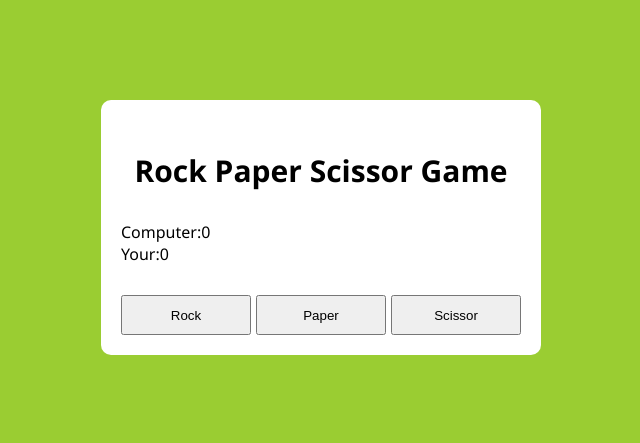
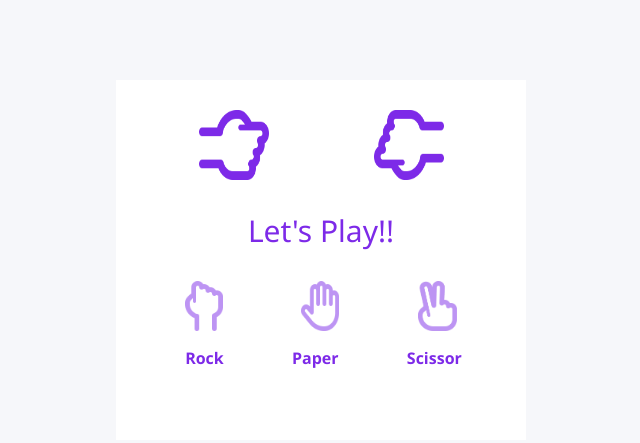
Before and after one commit to SyedMughisHussain/Web-Projects, a website: page Rock Paper Scissor Game/index.html in a window 1280 px wide. Shown: the whole page, without its empty margins (319-959 px from the left). Drawn offline with Linux system fonts and the light colour scheme.

Commit message:
Rock Paper Scissors game made

```diff
--- a/Rock Paper Scissor Game/index.html
+++ b/Rock Paper Scissor Game/index.html
@@ -4,34 +4,30 @@
     <meta charset="UTF-8">
     <meta name="viewport" content="width=device-width, initial-scale=1.0">
     <link rel="stylesheet" href="./style.css">
-    <title>Rock Paper Scissor</title>
+    <title>Document</title>
 </head>
 <body>
     <div class="container">
-        <p class="head">Rock Paper Scissor Game</p>
-        <div class="computer score">
-           <span>Computer:</span>
-           <span>0</span>
-        </div>
-        <div class="your score">
-            <span>Your:</span>
-           <span>0</span>
-        </div>
-        <div class="buttons">
-            <button onclick="rock()">Rock</button>
-            <button>Paper</button>
-            <button>Scissor</button>
+        <div class="result images">
+            <img class="imageLeft image user" src="./images/rock.png" alt="">
+            <img class="imageRight image computer"  src="./images/rock.png" alt="">
         </div>
         <div class="cont">
-
+            <p class="result string">Let's Play!!</p>
         </div>
-        <div class="result">
-
+        <div class="images">
+            <img src="./images/rock.png" onclick="initGame('rock')" class="image rock" alt="">
+            <img src="./images/paper.png" onclick="initGame('paper')" class="image paper" alt="">
+            <img src="./images/scissors.png" onclick="initGame('scissor')"  class="image scissor" alt="">
+        </div>
+        <div class="text">
+            <p class="color">Rock</p>
+            <p class="color">Paper</p>
+            <p class="color">Scissor</p>
         </div>
 
     </div>
 
-
     <script src="./script.js"></script>
 </body>
 </html>
--- a/Rock Paper Scissor Game/script.js
+++ b/Rock Paper Scissor Game/script.js
@@ -1,24 +1,50 @@
+let userChoice = document.querySelector(".user");
+let computer = document.querySelector(".computer");
+let string = document.querySelector(".string");
 
-let afterButtons = document.querySelector('.cont');
-let result = document.querySelector('.result');
+function random() {
+  let images = [
+    "./images/rock.png",
+    "./images/paper.png",
+    "./images/scissors.png",
+  ];
+  let index = Math.floor(Math.random() * images.length);
+  return [images[index], index];
+}
 
-let yourScore = 0;
-let computerScore = 0;
-
-function rock(){
-    let arr  = ['ROCK','PAPER','SCISSOR'];
-    let index = Math.floor(Math.random() * arr.length);
-    let val = arr[index];
-    let YourChoose = document.createElement('div');
-    YourChoose.innerHTML = `<p>You choose <b>ROCK</b></p>`;
-    afterButtons.appendChild(YourChoose);
-    let compChoose = document.createElement('div');
-    compChoose.innerHTML = `<p>Com choose <b>${val}</b></p>`;
-    afterButtons.appendChild(compChoose);
-    if(val === 'ROCK'){
-        let ele = document.createElement('p');
-        ele.innerHTML = `Draw`;
-        result.appendChild(ele);
+function initGame(choice) {
+  if (choice === "rock") {
+    userChoice.src = "./images/rock.png";
+    let val = random();
+    computer.src = val[0];
+    if (val[1] === 0) {
+      string.innerHTML = "Draw!!";
+    } else if (val[1] === 1) {
+      string.innerHTML = "Cpu Won!!";
+    } else if (val[1] === 2) {
+      string.innerHTML = "User Won!!";
     }
-
+  } else if (choice === "paper") {
+    userChoice.src = "./images/paper.png";
+    let val = random();
+    computer.src = val[0];
+    if (val[1] === 0) {
+      string.innerHTML = "User Won!!";
+    } else if (val[1] === 1) {
+      string.innerHTML = "Draw!!";
+    } else if (val[1] === 2) {
+      string.innerHTML = "Cpu Won!!";
+    }
+  } else if (choice === "scissor") {
+    userChoice.src = "./images/scissors.png";
+    let val = random();
+    computer.src = val[0];
+    if (val[1] === 0) {
+      string.innerHTML = "Cpu Won!!";
+    } else if (val[1] === 1) {
+      string.innerHTML = "User Won!!";
+    } else if (val[1] === 2) {
+      string.innerHTML = "Draw!!";
+    }
+  }
 }
--- a/Rock Paper Scissor Game/style.css
+++ b/Rock Paper Scissor Game/style.css
@@ -1,43 +1,63 @@
 body{
     margin: 0%;
     padding: 0%;
-    background-color: yellowgreen;
+    background-color: #F6F7FA;
     font-family: 'Segoe UI', Tahoma, Geneva, Verdana, sans-serif;
 }
 .container{
-    background-color: white;
-    border-radius: 10px;
-    height: fit-content;
-    width: 400px;
-    margin: 100px auto;
-    padding: 20px;
+    padding: 30px;
+    height: 300px;
+    width: 350px;
+    margin: 80px auto;
+    background-color: #FFFFFF;
 }
-.head{
+.images{
+    display: flex;
+    justify-content: space-around;
+}
+.image{
+    height: 50px;
+    cursor: pointer;
+}
+.imageLeft{
+    height: 70px;
+    width: 70px;
+    transform: rotate(90deg);
+}
+.imageRight{
+    height: 70px;
+    width: 70px;
+    transform: rotate(-90deg);
+}
+.text{
+    display: flex;
+    justify-content: space-around;
+    margin-left: 5px;
+}
+.color{
+    color: #7D2AE8;
     font-weight: bold;
+}
+.string{
+    text-align: center;
     font-size: 30px;
-    text-align: center;
+    color: #7D2AE8;
 }
-.buttons{
-    margin-top: 30px;
-    height: 40px;
-    display: flex;
-    justify-content: space-between;
+.rock{
+    opacity: 0.5;
 }
-.score{
-    display: flex;
+.rock:hover{
+    opacity: 1;
 }
-button{
-    cursor: pointer;
-    /* margin-top: 30px; */
-    width: 130px;
+.paper{
+    opacity: 0.5;
 }
-.yourcChoose{
-    display: flex;
-    margin-top: 10px;
-    margin-left: 120px;
+.paper:hover{
+    opacity: 1;
 }
-.comChoose{
-    margin-top: 10px;
-    margin-left: 100px;
-    display: flex;
+.scissor{
+    opacity: 0.5;
 }
+.scissor:hover{
+    opacity: 1;
+}
```
Also changed, not shown: Rock Paper Scissor Game/images/paper.png (added), Rock Paper Scissor Game/images/rock.png (added), Rock Paper Scissor Game/images/scissors.png (added).
